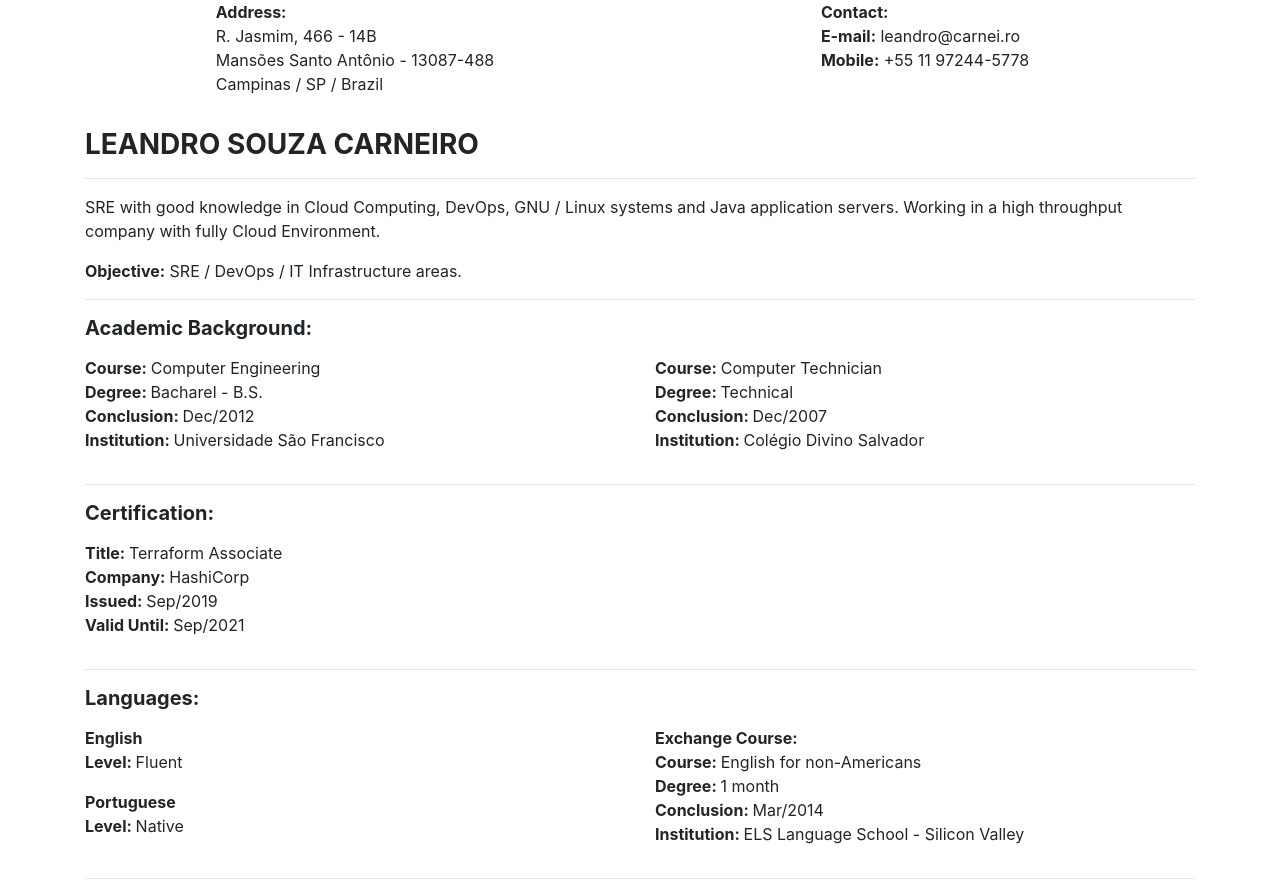
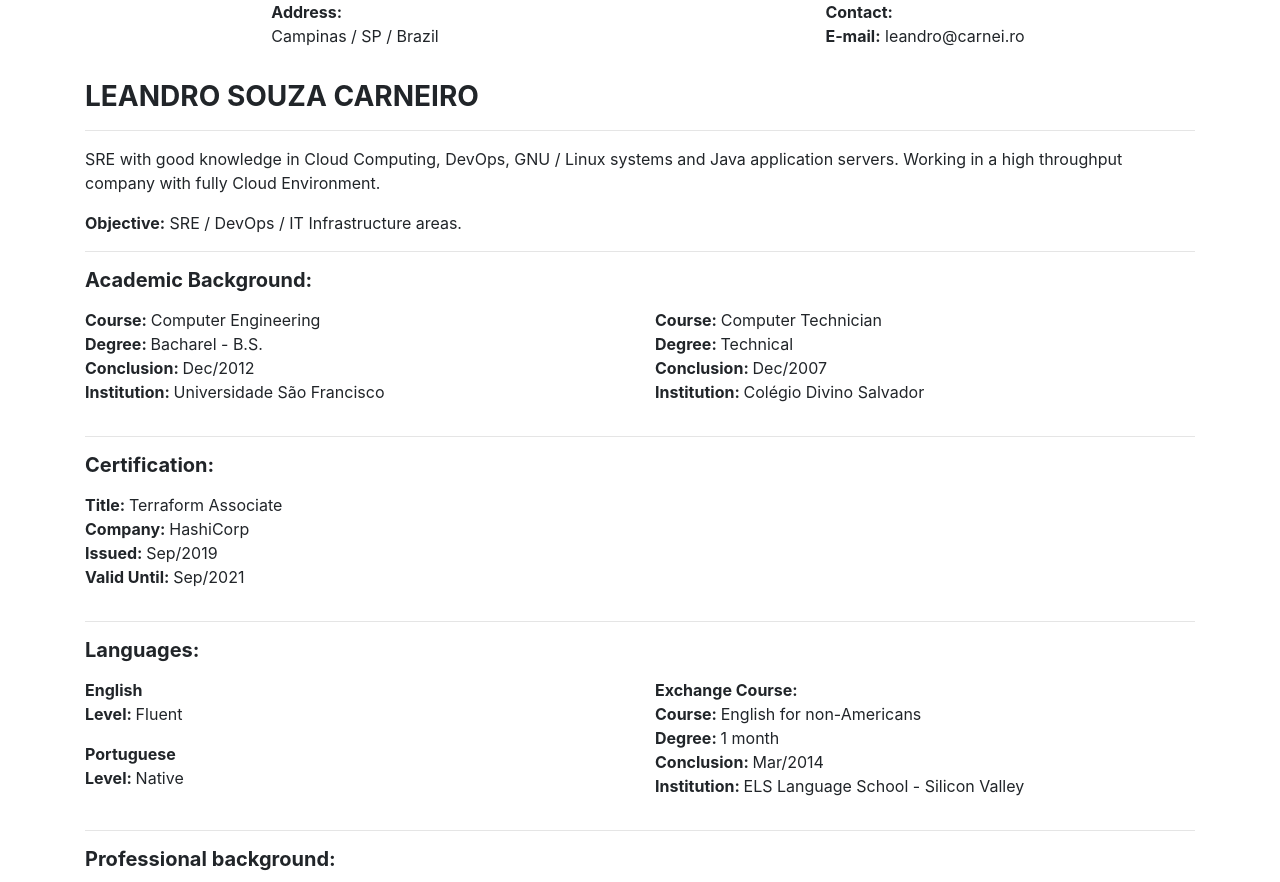
Before and after one commit to carnei-ro/cv, a plain HTML site: page index.html in a window 1280 px wide. Shown: the top 882 px of the page. Drawn offline with nearby package versions, Linux system fonts and the light colour scheme.

Commit message:
remove contacts

```diff
--- a/index.html
+++ b/index.html
@@ -15,8 +15,6 @@
         <div class="d-flex justify-content-center">
           <address class="">
             <strong>Address:</strong><br/>
-            R. Jasmim, 466 - 14B<br/>
-            Mansões Santo Antônio - 13087-488<br/>
             Campinas / SP / Brazil<br/>
           </address>
         </div>
@@ -26,7 +24,6 @@
           <address>
             <strong>Contact:</strong><br/>
             <strong>E-mail:</strong> leandro@carnei.ro<br/>
-            <strong>Mobile:</strong> +55 11 97244-5778<br/>
           </address>
         </div>
       </div>
```
